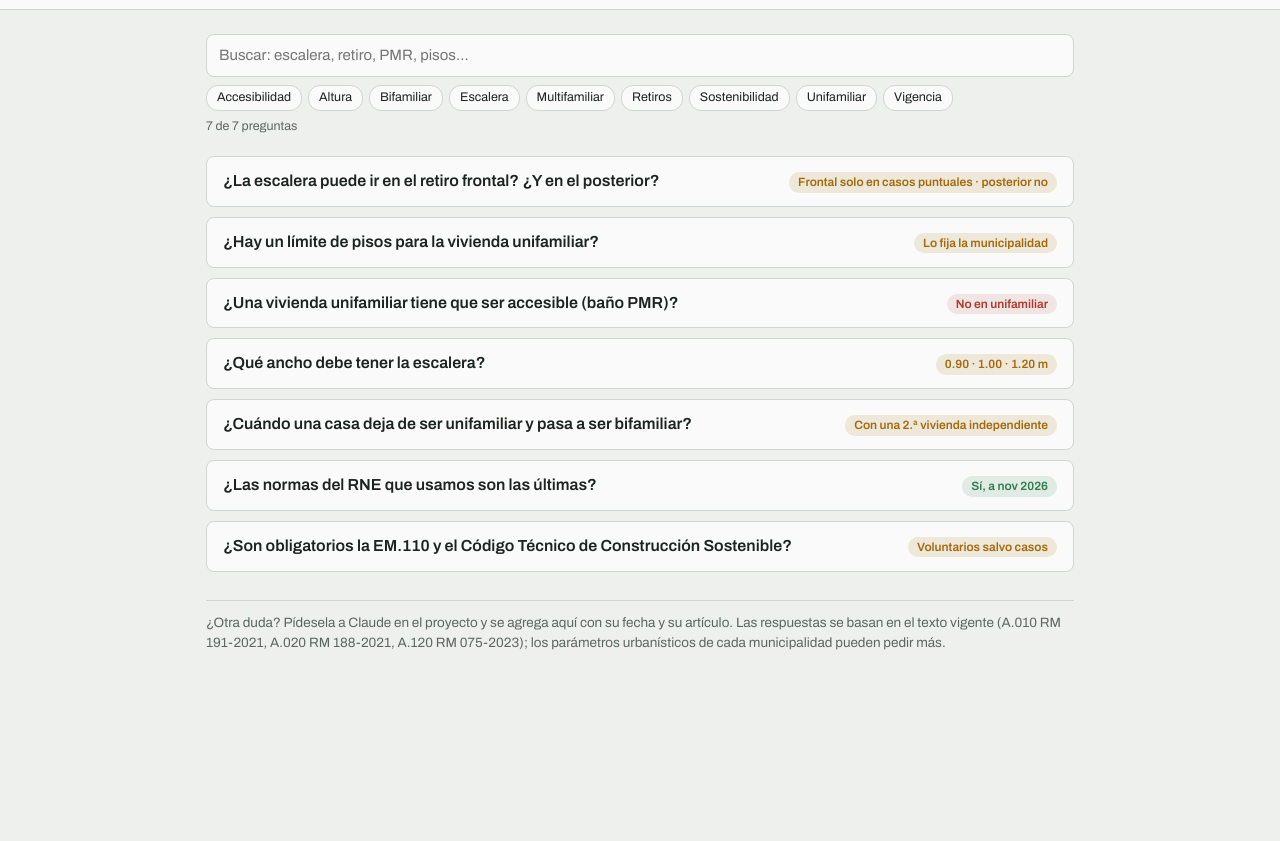
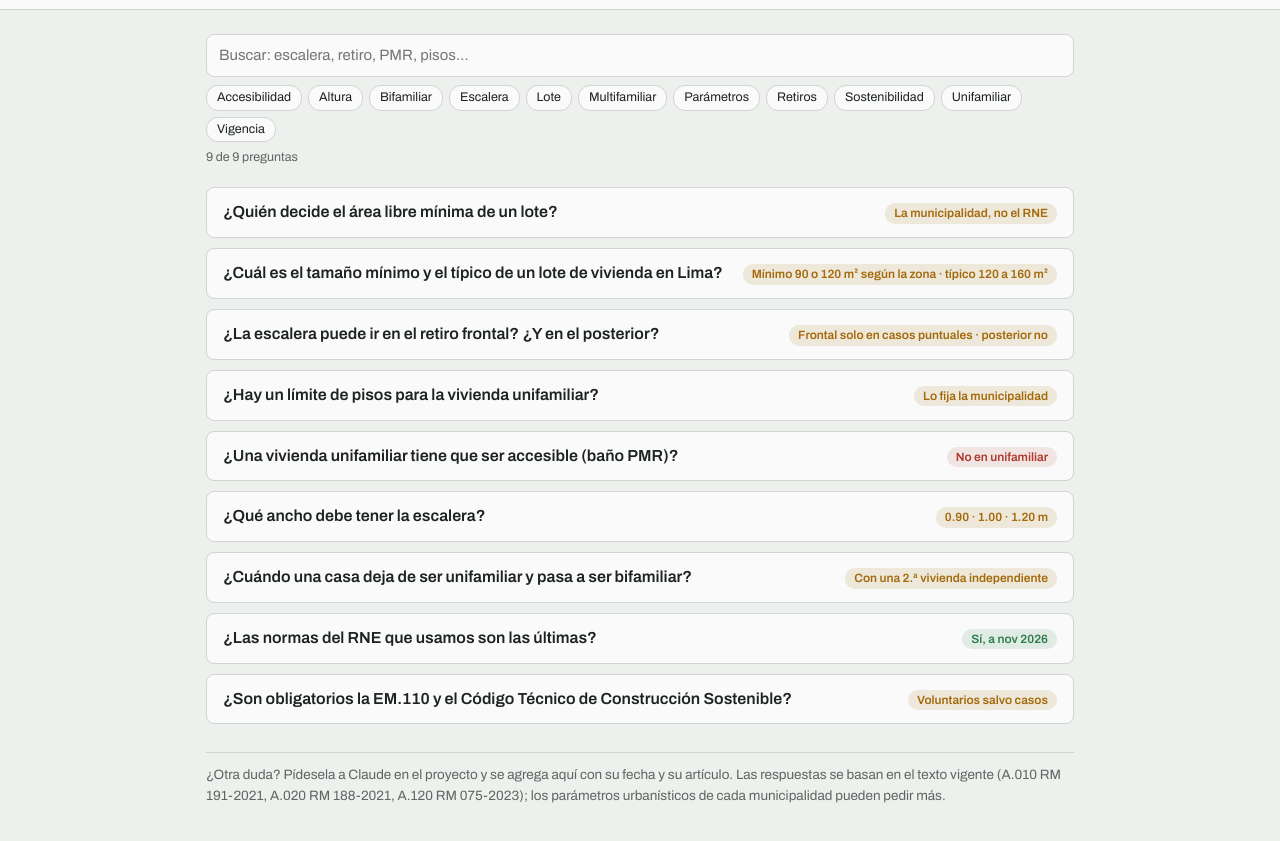
Before and after one commit to gonmor4000/verificador-vivienda-minima, a plain HTML site: page preguntas.html in a window 1280 px wide. Shown: the part 97-938 px from the top of the page. Before the commit the page ends 825 px from the top, so only its background shows below. Drawn offline with Linux system fonts and the light colour scheme.

Commit message:
Preguntas: área libre mínima y tamaño de lote en Lima
Co-Authored-By: Claude Opus 5.5 <noreply@anthropic.com>
Claude-Session: https://claude.ai/code/session_01AxWnMrbWpB95iA4D3FSR7V

```diff
--- a/preguntas.html
+++ b/preguntas.html
@@ -79,6 +79,17 @@ mark{background:rgba(224,168,62,.35);color:inherit;border-radius:2px}
 const C = (txt, anchor) => `<a class="cit" href="rne.html#${anchor}">${txt}</a>`;
 // v: 'si' | 'no' | 'dep' (depende)
 const Q = [
+{ id:'area-libre', fecha:'2026-11-14', tags:['Lote','Parámetros'],
+  q:'¿Quién decide el área libre mínima de un lote?',
+  v:'dep', vt:'La municipalidad, no el RNE',
+  a:`<p>La fija la <b>municipalidad provincial</b> en su plan urbano y reglamento de zonificación (en Lima, las ordenanzas de la Municipalidad Metropolitana por área de tratamiento: 1015, 1076 y 1099-MML), y la <b>municipalidad distrital</b> la aplica a cada lote en el <b>certificado de parámetros urbanísticos y edificatorios</b> (Ley 29090), que es el documento que manda.</p>
+  <p>El RNE no da un porcentaje para vivienda: define qué es área libre, la que no tiene proyección de área techada (${C('A.010 art. 9.3','A010-art-9.3')}), y obliga a dejar patios y pozos con medidas mínimas para iluminar y ventilar (A.020 art. 11.4), que a veces piden más que el porcentaje municipal.</p>
+  <p>Valores encontrados en ordenanzas y certificados: densidad media (RDM) unifamiliar <b>30 %</b> en Lima (Ate; Comas, SMP, Los Olivos, Barranco, Surquillo) y en Arequipa; multifamiliar 30 a 35 %; Mi Vivienda 30 % (25 % en esquina).</p>` },
+{ id:'lote-tipico', fecha:'2026-11-14', tags:['Lote','Parámetros'],
+  q:'¿Cuál es el tamaño mínimo y el típico de un lote de vivienda en Lima?',
+  v:'dep', vt:'Mínimo 90 o 120 m² según la zona · típico 120 a 160 m²',
+  a:`<p><b>Mínimo legal</b> en densidad media (RDM), unifamiliar: <b>90 m² con 6 m de frente</b> en el Área de Tratamiento I (por ejemplo Ate, Ord. 1099-MML) y <b>120 m² con 6 m</b> en el Área de Tratamiento II (Comas, SMP, Independencia, Los Olivos, Barranco, Surquillo; Ord. 1015 y 1076-MML). Lo fija la zonificación, no el RNE, y lo confirma el certificado de parámetros de cada lote.</p>
+  <p><b>Tamaños habituales</b> (por verificar con fuentes): 7 × 20 = 140 m² en Villa El Salvador y lotizaciones populares; 8 × 20 = 160 m² en urbanizaciones populares; 10 × 20 = 200 m² en urbanizaciones de clase media. El verificador los ofrece en «Lote típico».</p>` },
 { id:'escalera-retiros', fecha:'2026-11-14', tags:['Escalera','Retiros'],
   q:'¿La escalera puede ir en el retiro frontal? ¿Y en el posterior?',
   v:'dep', vt:'Frontal solo en casos puntuales · posterior no',
```
Also changed, not shown: index.html (+1 -0 lines).
